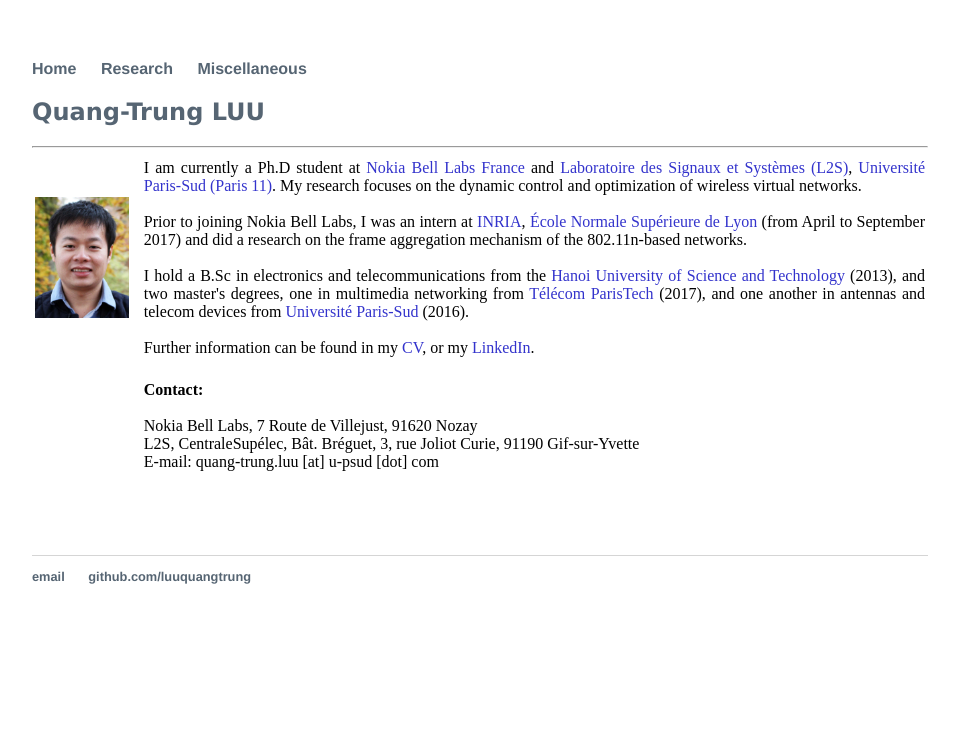
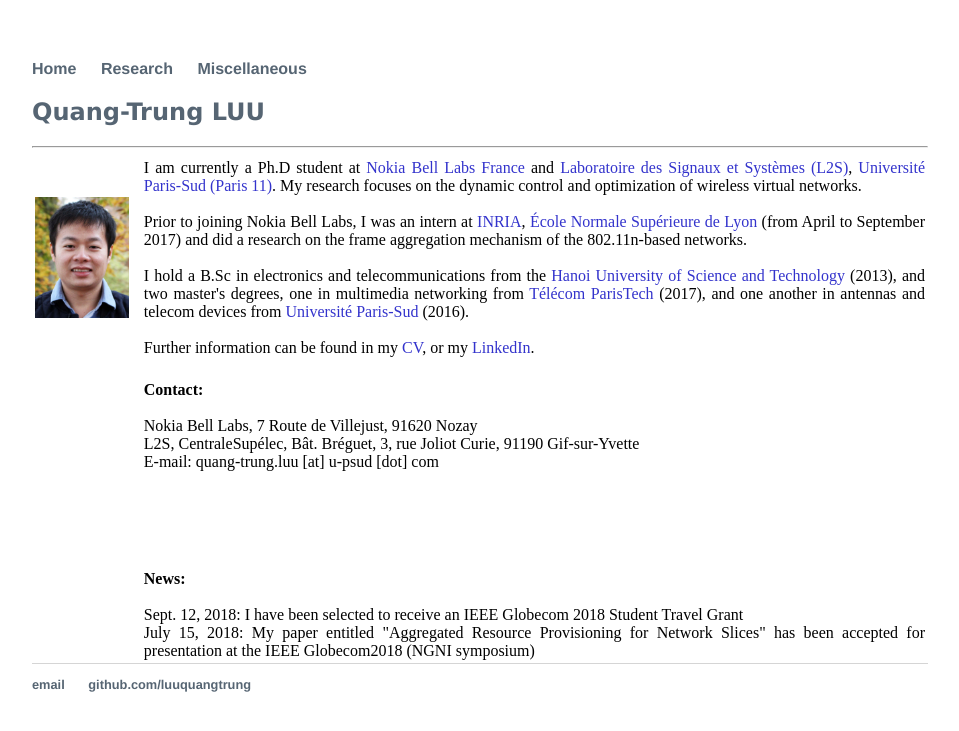
Before and after one commit to luuquangtrung/luuquangtrung.github.io_v1, a Jekyll site: the page built from index.html, in a window 1280 px wide. Shown: the top 731 px of the page, without its empty margins (160-1119 px from the left). Built offline with Jekyll 4.4.1, drawn with Linux system fonts in a browser that asks for light colours.

Commit message:
Update index.html

```diff
--- a/index.html
+++ b/index.html
@@ -57,6 +57,19 @@ title: Quang-Trung Luu
 			<div>
 			E-mail: quang-trung.luu [at] u-psud [dot] com <div>
 			</div> <p>&nbsp;</p>
+
+			<div>&nbsp;</div>
+			<b>News:</b>
+			<div>&nbsp;</div>
+
+			<div>
+			Sept. 12, 2018: I have been selected to receive an IEEE Globecom 2018 Student Travel Grant <div>
+			<div>
+			<div>
+			July 15, 2018: My paper entitled "Aggregated Resource Provisioning for Network Slices" has been accepted for presentation at the IEEE Globecom2018 (NGNI symposium)<div>
+			<div>
+
+
 		</td>
 
     </tr>
```
